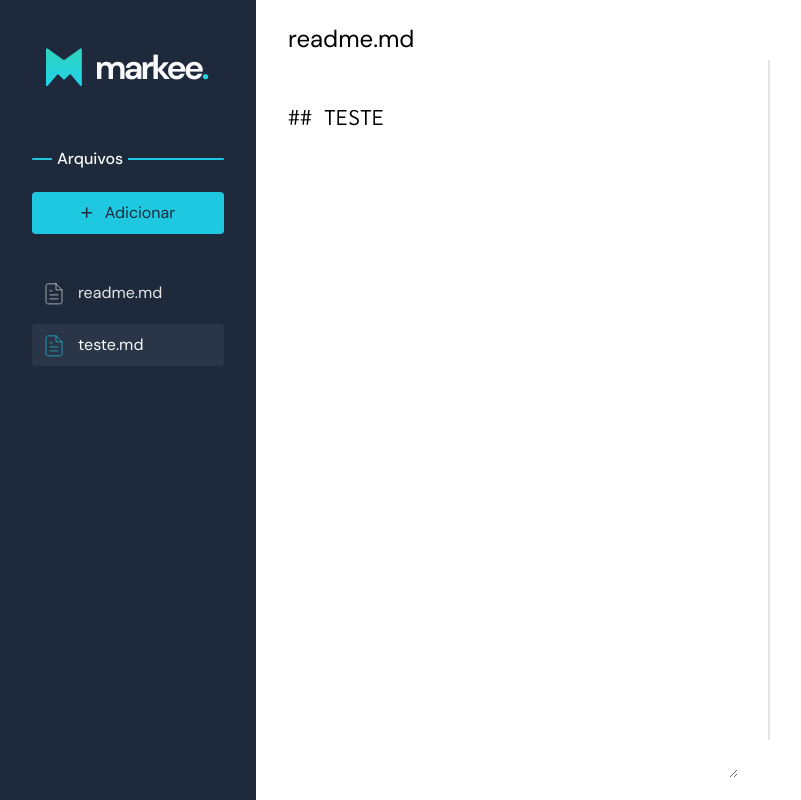
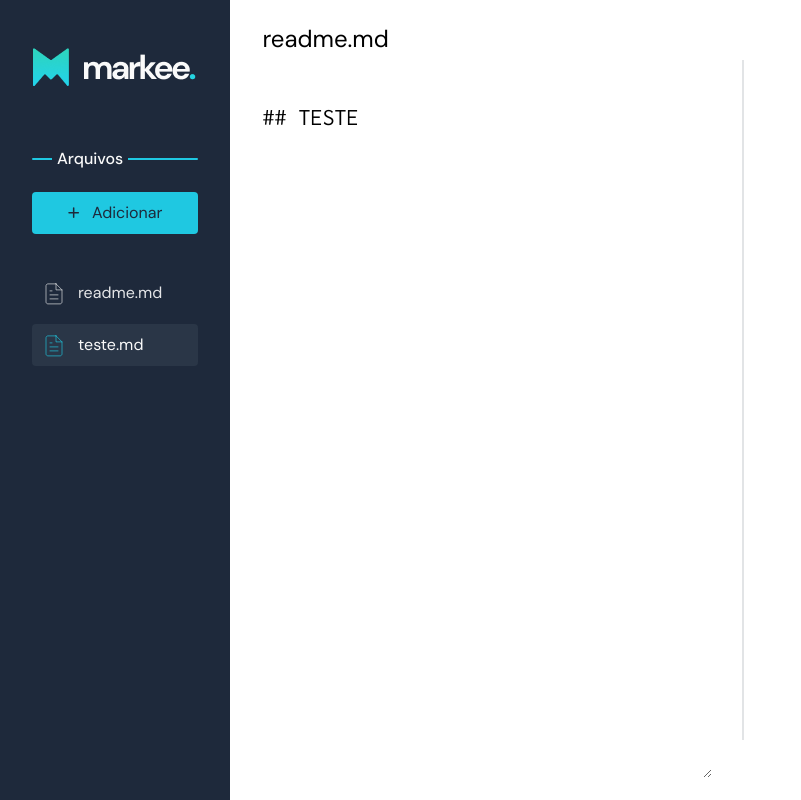
Before and after one commit to dominguesgabe/markee-react-bootcamp, a React (Create React App) app: page / in a window 1280 px wide. Shown: the whole page, without its empty margins (0-801 px from the left). Built offline with nearby package versions, Linux system fonts and the light colour scheme.

Commit message:
WIP organizing project structure

```diff
--- a/src/app-styles.tsx
+++ b/src/app-styles.tsx
@@ -1,71 +1,9 @@
-import { ReactNode } from 'react'
 import { styled, css } from 'styled-components/macro'
-import { RemoveFileIcon } from 'ui'
-
-type GenericProps = {
-    children: ReactNode
-}
+import { GenericProps } from 'types/AppTypes'
 
 export const AppWrapper = styled.div<GenericProps>`
     display: flex;
     flex-wrap: wrap;
-`
-
-export const Sidebar = styled.div<GenericProps>`${({ theme }) => css`
-    width: 20%;
-    height: 100vh;
-    padding: 45px 32px;
-    display: flex;
-    justify-content: center;
-    align-content: flex-start;
-    flex-wrap: wrap;
-    background: ${theme.colors.black};
-`}`
-
-type DividerNameProps = {
-    children: string
-}
-
-export const DividerName = styled.p<DividerNameProps>`${({ theme }) => css`
-    margin: 0;
-    z-index: 2;
-    padding: 0 5px;
-    position: relative;
-    width: fit-content;
-    font-weight: 500;
-    background-color: ${theme.colors.black};
-`}`
-
-export const Divider = styled.div<GenericProps>`${({ theme }) => css`
-    width: 100%;
-    padding-left: 20px;
-    font-size: 16px;
-    margin-top: 60px;
-    color: ${theme.colors.white};
-    font-family: 'DM Sans', sans-serif;
-    position: relative;
-
-    &::after {
-        content: "";
-        width: 100%;
-        height: 2px;
-        display: block;
-        top: 0;
-        bottom: 0;
-        left: 0;
-        right: 0;
-        border-radius: 2px;
-        margin: auto;
-        position: absolute;
-        background-color: ${theme.colors.primary};
-        z-index: 0;
-    }
-`}`
-
-export const MainLogoBox = styled.div<GenericProps>`
-    width: 100%;
-    display: flex;
-    justify-content: center;
 `
 
 export const AddFileButton = styled.button<GenericProps>`${({ theme }) => css`
@@ -88,96 +26,6 @@ export const AddFileButton = styled.button<GenericProps>`${({ theme }) => css`
         background-color: ${theme.colors.darkerPrimary};
     }
 `}`
-
-export const FilesListingWrapper = styled.ul<GenericProps>`${({ theme }) => css`
-    width: 100%;
-    display: flex;
-    flex-wrap: wrap;
-    flex-direction: column;
-    align-items: center;
-    gap: 10px;
-    margin-top: 38px;
-    padding: 0;
-    color: ${theme.colors.gray};
-`}`
-
-/* composition */
-
-const RemoveButton = styled(RemoveFileIcon)<any>`${({ theme }) => css`
-    background: none;
-    border: none;
-    color: ${theme.colors.white};
-    height: fit-content;
-    transition-duration: 0.2s;
-
-    display: none;
-`}`
-
-type FileStyleProps = GenericProps & {
-    active: boolean
-}
-
-const Root = styled.li<FileStyleProps>`${({ active, theme }) => css`
-    width: 100%;
-    height: 42px;
-    list-style: none;
-    display: flex;
-    justify-content: space-between;
-    padding: 0 10px;
-    align-items: center;
-    transition-duration: .2s;
-    cursor: pointer;
-
-    border: 0;
-    border-radius: 4px;
-
-    ${active && css`
-        background-color: ${theme.colors.hoverColor};
-    `}
-
-    &:hover {
-        background-color: ${theme.colors.hoverColor};
-
-        ${!active && RemoveButton} {
-            display: block;
-        }
-    }
-`}`
-
-type LinkProps = {
-    href: string
-    active: boolean
-}
-
-const Link = styled.a<LinkProps>`${({ theme, active }) => css`
-    font-size: 16px;
-    color: ${theme.colors.gray};
-    text-decoration: none;
-    display: flex;
-    align-items: center;
-    gap: 12px;
-
-    ${active && css`
-        color: ${theme.colors.white};
-        background-color: ${theme.colors.hoverColor};
-
-        svg {
-            color: ${theme.colors.primary}
-        }
-    `}
-
-    &:hover {
-        color: ${theme.colors.white};
-    }
-`}`
-
-export const ListingFileItem = {
-  Root,
-  Link,
-  RemoveButton,
-}
-
-/**/
 
 export const MainContent = styled.div<GenericProps>`
     width: 80%;
@@ -215,6 +63,8 @@ export const EditingFileName = styled.div<GenericProps>`${({ theme }) => css`
     }
 `}`
 
+// todo fix
+
 export const EditingTextarea = styled.textarea<any>`
     width: 100%;
     max-width: 100%;
@@ -227,7 +77,8 @@ export const EditingTextarea = styled.textarea<any>`
     outline: none;
 `
 
-export const OutputAreaWrapper = styled.div<GenericProps>`
+// todo fix type
+export const OutputAreaWrapper = styled.div<any>`
     width: 50%;
     height: 85vh;
     padding: 24px 30px;
--- a/src/resources/EditingArea.tsx
+++ b/src/resources/EditingArea.tsx
@@ -15,10 +15,9 @@ export const EditingArea = ({ file }: EditingAreaProps) => {
     <>
       <EditingAreaWrapper>
         <EditingFileName>
-          {/* <ReactSVG src='/svg/file-text.svg' /> */}
           <input value={file.name} />
         </EditingFileName>
-        <EditingTextarea>## TESTE</EditingTextarea>
+        <EditingTextarea value='## TESTE' />
       </EditingAreaWrapper>
     </>
   )
--- a/src/resources/File.tsx
+++ b/src/resources/File.tsx
@@ -1,21 +1,12 @@
-import { ListingFileItem } from 'app-styles'
 import { FileTextIcon } from 'ui'
-
-export type StatusProps = 'editing' | 'saving' | 'saved'
-
-export type FileProps = {
-    id: string
-    name: string
-    content?: string
-    active: boolean
-    status: StatusProps
-}
+import { ListingFileItem } from './Sidebar'
+import { FileProps } from 'types/AppTypes'
 
 export const File = (props: FileProps) => {
   return (
     <ListingFileItem.Root active={props.active}>
       <ListingFileItem.Link href='/' active={props.active}>
-        <FileTextIcon />
+        <FileTextIcon title='teste' />
         {props.name}
       </ListingFileItem.Link>
       <ListingFileItem.RemoveButton />
--- a/src/resources/OutputArea.tsx
+++ b/src/resources/OutputArea.tsx
@@ -1,15 +1,13 @@
 import { OutputAreaWrapper } from 'app-styles'
-import { FileProps } from 'resources/File'
-
-type OutputAreaProps = {
-    file: FileProps
-}
+import { OutputAreaProps } from 'types/AppTypes'
 
 export const OutputArea = ({ file }: OutputAreaProps) => {
   // logic
   return (
     <>
-      <OutputAreaWrapper><br /></OutputAreaWrapper>
+      <OutputAreaWrapper><br />
+        {console.log(file)}
+      </OutputAreaWrapper>
     </>
   )
 }
--- /dev/null
+++ b/src/resources/Sidebar.tsx
@@ -0,0 +1,133 @@
+import { styled, css } from 'styled-components'
+import { DividerNameProps, FileStyleProps, GenericProps, LinkProps } from 'types/AppTypes'
+import { RemoveFileIcon } from 'ui'
+
+export const Sidebar = styled.div<GenericProps>`${({ theme }) => css`
+    width: 18%;
+    height: 100vh;
+    padding: 45px 32px;
+    display: flex;
+    justify-content: center;
+    align-content: flex-start;
+    flex-wrap: wrap;
+    background: ${theme.colors.black};
+`}`
+
+export const DividerName = styled.p<DividerNameProps>`${({ theme }) => css`
+    margin: 0;
+    z-index: 2;
+    padding: 0 5px;
+    position: relative;
+    width: fit-content;
+    font-weight: 500;
+    background-color: ${theme.colors.black};
+`}`
+
+export const Divider = styled.div<GenericProps>`${({ theme }) => css`
+    width: 100%;
+    padding-left: 20px;
+    font-size: 16px;
+    margin-top: 60px;
+    color: ${theme.colors.white};
+    font-family: 'DM Sans', sans-serif;
+    position: relative;
+
+    &::after {
+        content: "";
+        width: 100%;
+        height: 2px;
+        display: block;
+        top: 0;
+        bottom: 0;
+        left: 0;
+        right: 0;
+        border-radius: 2px;
+        margin: auto;
+        position: absolute;
+        background-color: ${theme.colors.primary};
+        z-index: 0;
+    }
+`}`
+
+export const MainLogoBox = styled.div<GenericProps>`
+    width: 100%;
+    display: flex;
+    justify-content: center;
+`
+
+const RemoveButton = styled(RemoveFileIcon)<any>`${({ theme }) => css`
+    background: none;
+    border: none;
+    color: ${theme.colors.white};
+    height: fit-content;
+    transition-duration: 0.2s;
+
+    display: none;
+`}`
+
+export const FilesListingWrapper = styled.ul<GenericProps>`${({ theme }) => css`
+    width: 100%;
+    display: flex;
+    flex-wrap: wrap;
+    flex-direction: column;
+    align-items: center;
+    gap: 10px;
+    margin-top: 38px;
+    padding: 0;
+    color: ${theme.colors.gray};
+`}`
+
+const Root = styled.li<FileStyleProps>`${({ active, theme }) => css`
+    width: 100%;
+    height: 42px;
+    list-style: none;
+    display: flex;
+    justify-content: space-between;
+    padding: 0 10px;
+    align-items: center;
+    transition-duration: .2s;
+    cursor: pointer;
+
+    border: 0;
+    border-radius: 4px;
+
+    ${active && css`
+        background-color: ${theme.colors.hoverColor};
+    `}
+
+    &:hover {
+        background-color: ${theme.colors.hoverColor};
+
+        ${!active && RemoveButton} {
+            display: block;
+        }
+    }
+`}`
+
+const Link = styled.a<LinkProps>`${({ theme, active }) => css`
+    font-size: 16px;
+    color: ${theme.colors.gray};
+    text-decoration: none;
+    display: flex;
+    align-items: center;
+    gap: 12px;
+
+    ${active && css`
+        color: ${theme.colors.white};
+        background-color: ${theme.colors.hoverColor};
+
+        svg {
+            color: ${theme.colors.primary}
+        }
+    `}
+
+    &:hover {
+        color: ${theme.colors.white};
+    }
+`}`
+
+export const ListingFileItem = {
+  Root,
+  Link,
+  RemoveButton,
+}
--- a/src/root.tsx
+++ b/src/root.tsx
@@ -1,5 +1,5 @@
 import { ThemeProvider, createGlobalStyle } from 'styled-components'
-import { theme } from 'resources/theme'
+import { theme } from 'utils/theme'
 import { App } from './app'
 import 'normalize.css'
 
--- /dev/null
+++ b/src/types/AppTypes.ts
@@ -0,0 +1,32 @@
+import { ReactNode } from 'react'
+
+export type StatusProps = 'editing' | 'saving' | 'saved'
+
+export type FileProps = {
+    id: string
+    name: string
+    content?: string
+    active: boolean
+    status: StatusProps
+}
+
+export type GenericProps = {
+    children: ReactNode
+}
+
+export type LinkProps = {
+    href: string
+    active: boolean
+}
+
+export type FileStyleProps = GenericProps & {
+    active: boolean
+}
+
+export type DividerNameProps = {
+    children: string
+}
+
+export type OutputAreaProps = {
+    file: FileProps
+}
```
Also changed, not shown: src/app.tsx (+9 -8 lines), src/utils/theme.ts (renamed from src/resources/theme.ts).
